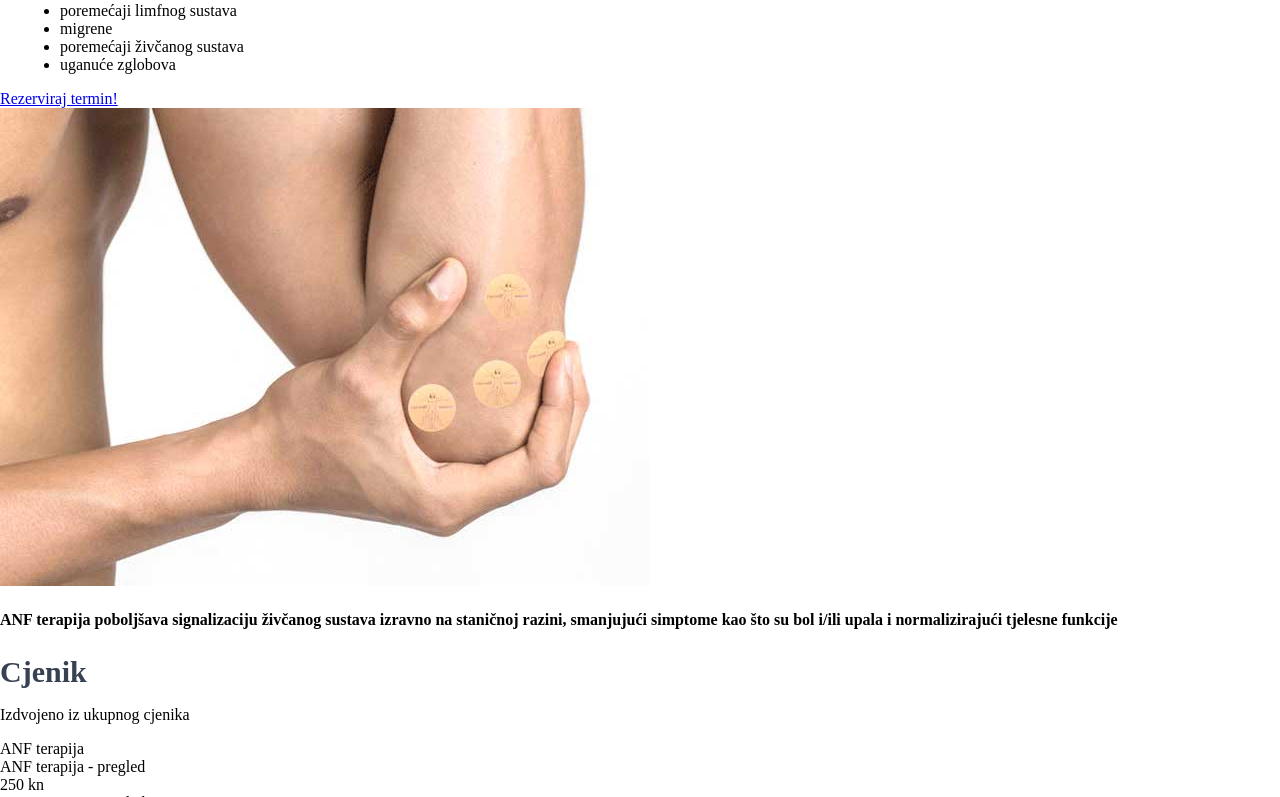
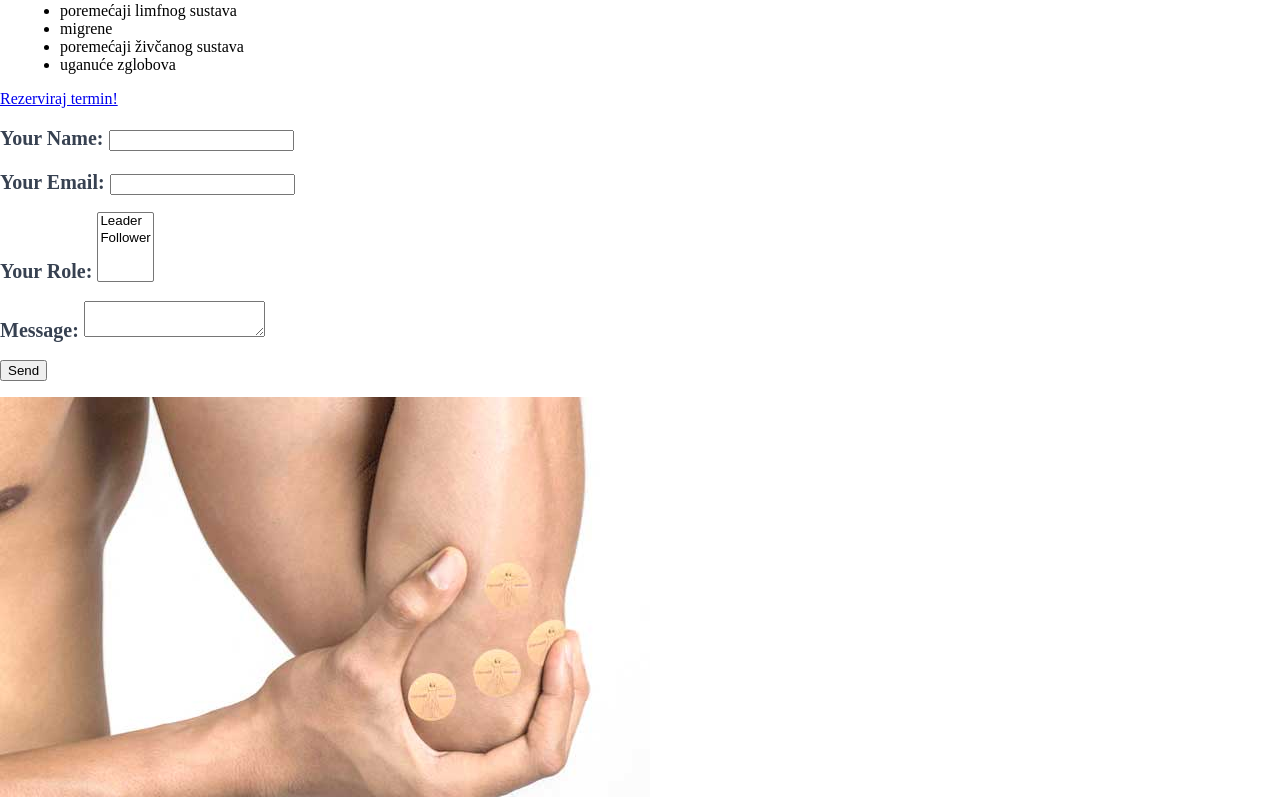
Before and after one commit to Inspirium/fizioaktiv, a Nuxt app: page /usluge/anf in a window 1280 px wide. Shown: the part 1643-2440 px from the top of the page. Built offline with nearby package versions, Linux system fonts and the light colour scheme.

Commit message:
fake form

```diff
--- a/nuxt.config.ts
+++ b/nuxt.config.ts
@@ -6,6 +6,9 @@
     meta: [
       { name: 'description', content: 'Dugogodišnje iskustvo i entuzijazam našeg tima, čija je misija kroz razne programe masaža, vježbi i terapija pomoći vam održati i unaprijediti zdravlje' },
       { name: 'google-site-verification', content: 'hqSsha75DDgyY5iVDWBq19dUDWK8gOAxEfAG5qggWjc' },
+      { property: 'og:site_name', content: 'FizioAktiv, za pružanja usluga u službi zdravlja i ljepote' },
+      { property: 'og:image', content: '/fizioaktiv_profile.jpg' },
+      { property: 'og:description', content: 'Dugogodišnje iskustvo i entuzijazam našeg tima, čija je misija kroz razne programe masaža, u službi vježbi i terapija kako bi vam pomogli održati i unaprijediti zdravlje' },
     ],
     link: [
       { rel: 'apple-touch-icon', sizes: '180x180', href:'/apple-touch-icon.png' },
--- a/pages/usluge/anf.vue
+++ b/pages/usluge/anf.vue
@@ -6,16 +6,6 @@
 import Tim from '~/components/Tim'
 import Pricelist from '~/components/Pricelist'
 import Services from '~/components/Services'
-
-useMeta({
-  meta: [
-    { name: 'viewport', content: 'width=device-width, initial-scale=1, maximum-scale=1' }
-  ],
-  bodyAttrs: {
-    class: 'test'
-  }
-})
-
 </script>
 
 <template>
@@ -79,6 +69,26 @@
       </div>
       <a href="/kontakt" class="inline-block px-8 mt-16 mb-8 bg-gradient-to-r from-orange-500 to-rose-500 rounded-md shadow py-4 text-2xl sm:text-3xl uppercase font-medium text-white text-center transition duration-400 hover:to-rose-600 ">Rezerviraj termin!</a>
     </main>
+    <form name="contact" method="POST" data-netlify="true">
+      <p>
+        <label>Your Name: <input type="text" name="name" /></label>
+      </p>
+      <p>
+        <label>Your Email: <input type="email" name="email" /></label>
+      </p>
+      <p>
+        <label>Your Role: <select name="role[]" multiple>
+          <option value="leader">Leader</option>
+          <option value="follower">Follower</option>
+        </select></label>
+      </p>
+      <p>
+        <label>Message: <textarea name="message"></textarea></label>
+      </p>
+      <p>
+        <button type="submit">Send</button>
+      </p>
+    </form>
     <Contentlead :image="'/anf.jpg'" :content="'ANF terapija poboljšava signalizaciju živčanog sustava izravno na staničnoj razini, smanjujući simptome kao što su bol i/ili upala i normalizirajući tjelesne funkcije'" />
     <Pricelist pricelistPart="anf"></Pricelist>
     <Contact />
--- a/stores/services.ts
+++ b/stores/services.ts
@@ -67,7 +67,7 @@
         title: 'Oblikovanje tijela - VacuSlim 48',
         short_dec: 'Anim aute id magna aliqua ad ad non deserunt sunt. Qui irure qui Lorem cupidatat commodo. Elit sunt amet fugiat veniam occaecat fugiat',
         slug: 'vacuslim',
-        image: '/vacuslim.jpg',
+        image: '/anticelulitna_masaza1.jpg',
       },
       {
         id: 2,
```
Also changed, not shown: public/fizioaktiv_profile.jpg (added), public/kontakt.jpg.
